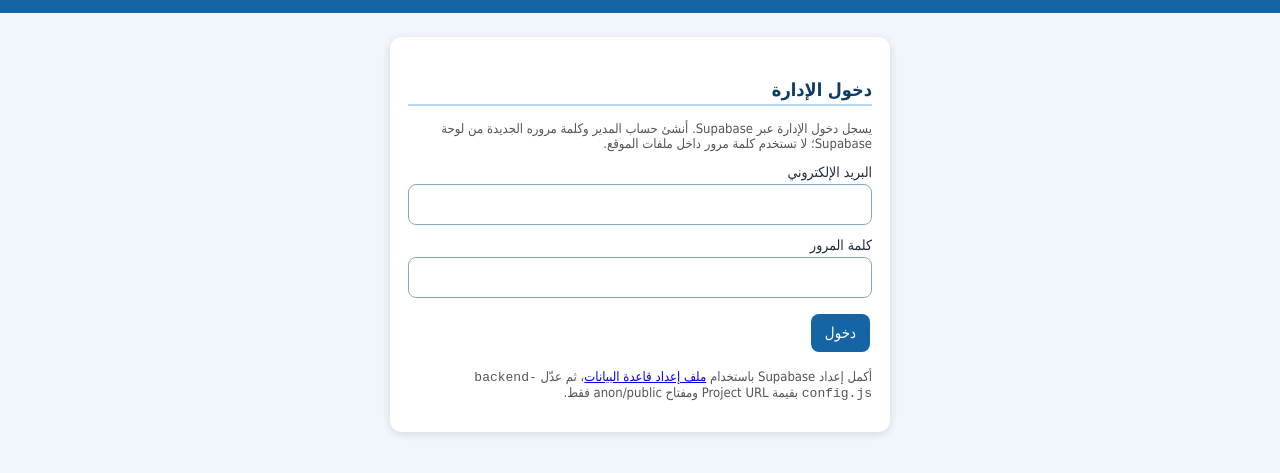
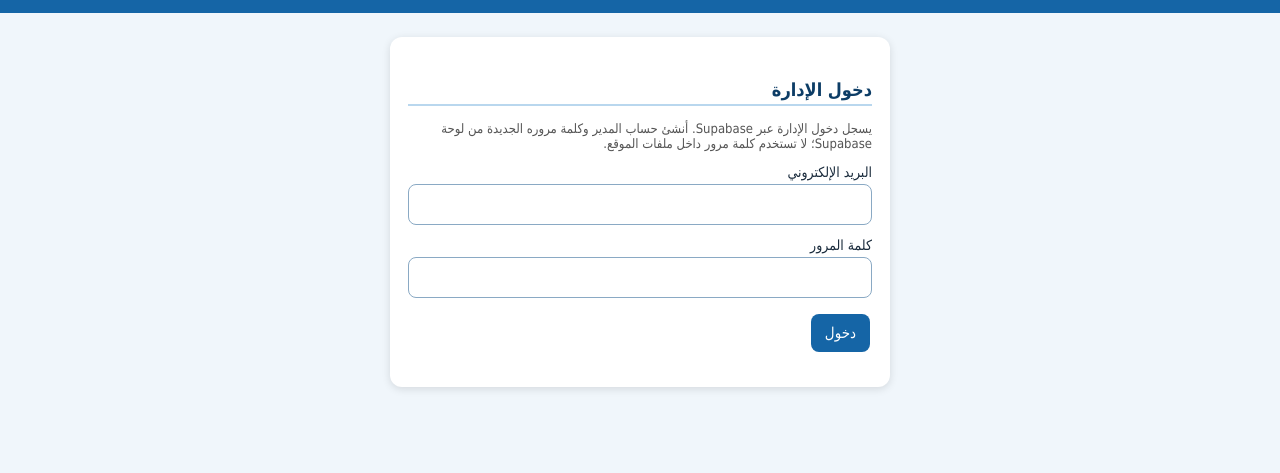
Before and after one commit to gataa26485-art/water-delivery, a plain HTML site: page index.html in a window 1280 px wide. Shown: the part 105-578 px from the top of the page. Drawn offline with nearby package versions, Linux system fonts and the light colour scheme.

Commit message:
Hide Supabase setup instructions when configured
Co-authored-by: Copilot <223556219+Copilot@users.noreply.github.com>

```diff
--- a/index.html
+++ b/index.html
@@ -75,7 +75,7 @@
     <button type="submit">دخول</button>
   </form>
   <p id="loginStatus" class="hint" role="status" aria-live="polite"></p>
-  <p class="hint">أكمل إعداد Supabase باستخدام <a href="./supabase-setup.sql" target="_blank" rel="noopener noreferrer">ملف إعداد قاعدة البيانات</a>، ثم عدّل <code>backend-config.js</code> بقيمة Project URL ومفتاح anon/public فقط.</p>
+  <p id="backendSetupHint" class="hint">أكمل إعداد Supabase باستخدام <a href="./supabase-setup.sql" target="_blank" rel="noopener noreferrer">ملف إعداد قاعدة البيانات</a>، ثم عدّل <code>backend-config.js</code> بقيمة Project URL ومفتاح anon/public فقط.</p>
 </section>
 
 <main id="app-content" style="display:none;">
@@ -635,6 +635,7 @@ async function assertAdmin(token) {
 
 async function initializeApp() {
   const configured = window.waterBackendConfig && window.waterBackendConfig();
+  $('backendSetupHint').hidden = Boolean(configured);
   $('backendStatus').textContent = configured
     ? 'إعداد Supabase موجود. تُحكم صلاحيات العرض والتعديل بسياسات قاعدة البيانات.'
     : 'لم يُضف إعداد Supabase بعد؛ استقبال الطلبات متاح مؤقتاً عبر WhatsApp.';
```
